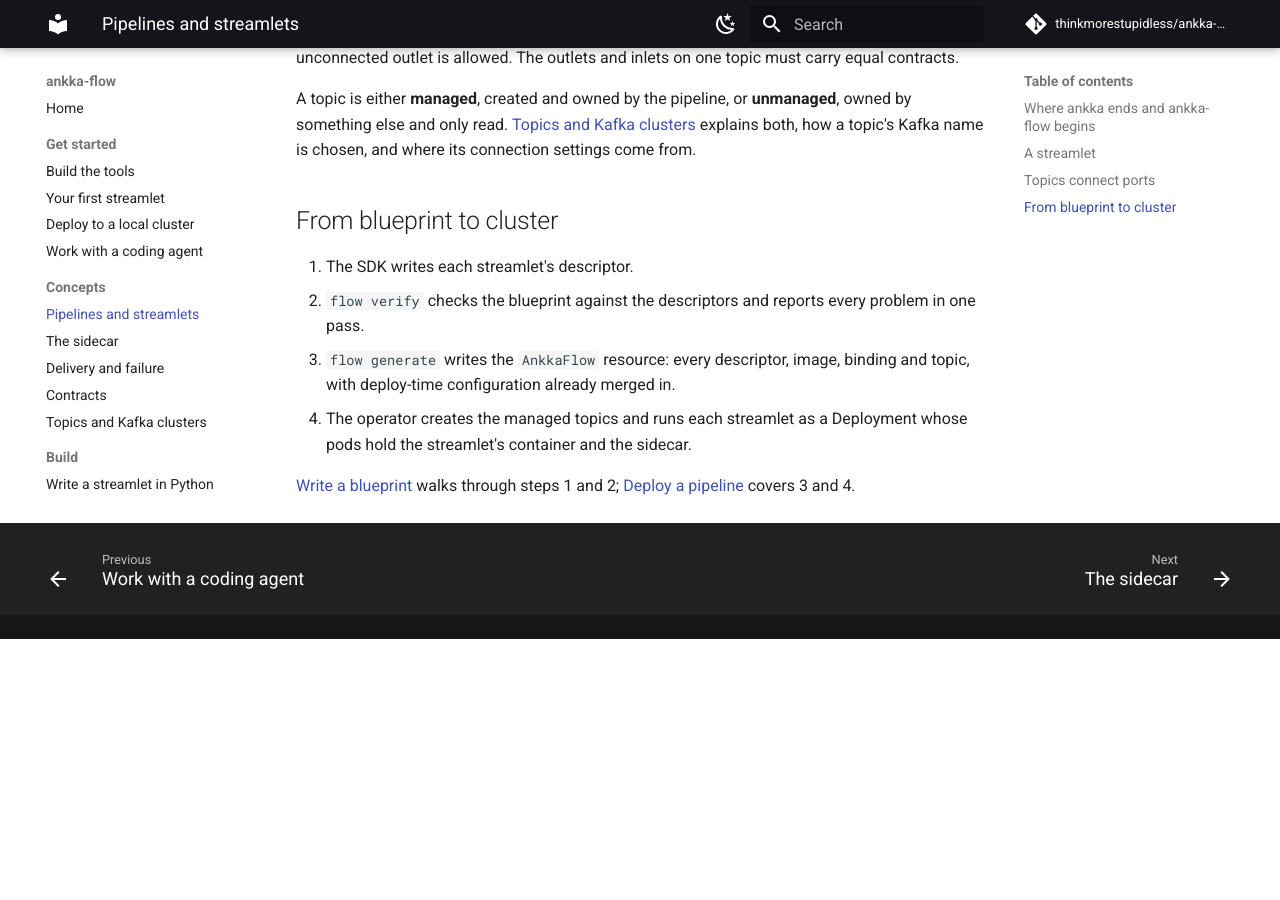
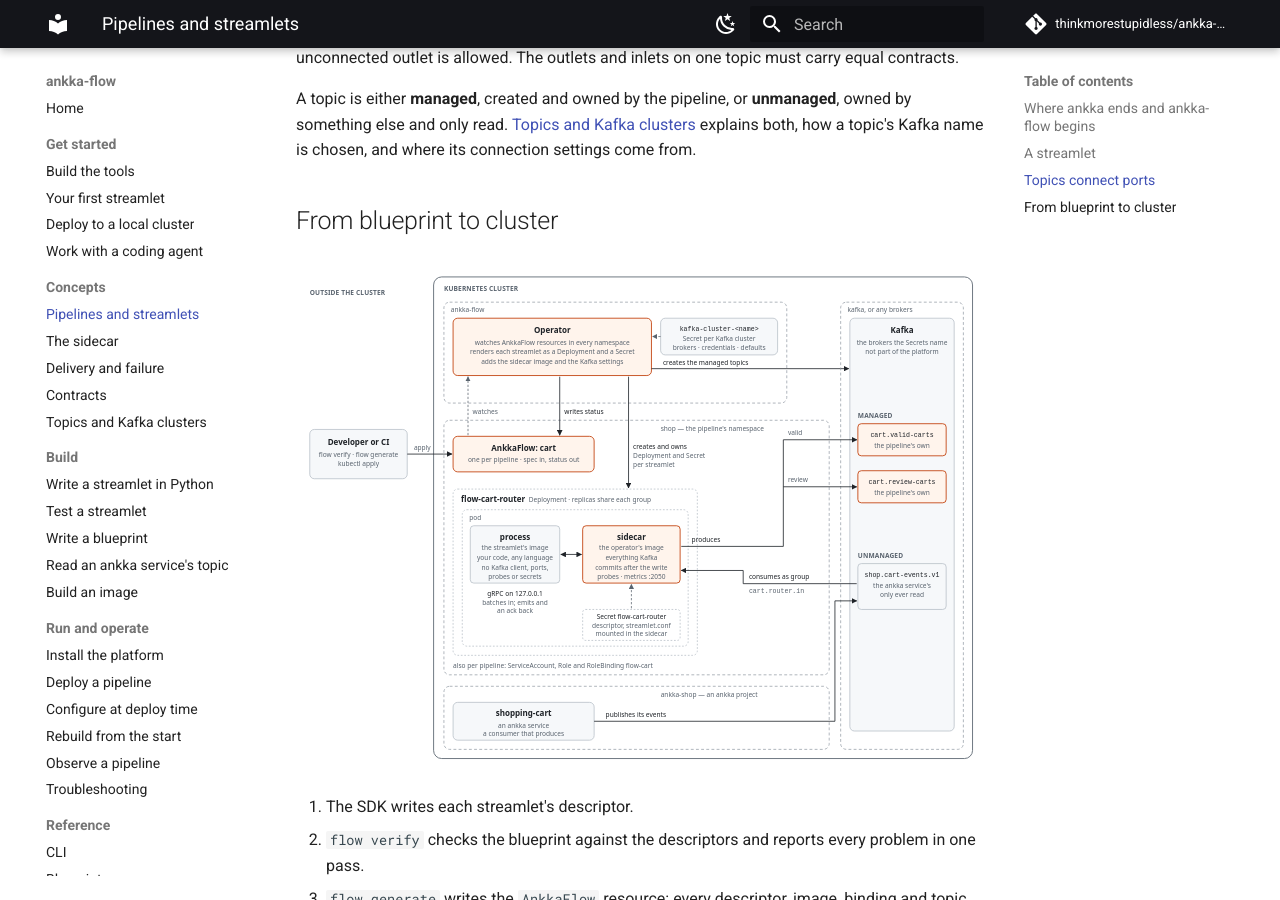
Before and after one commit to thinkmorestupidless/ankka-flow, an MkDocs documentation site: the page built from docs/concepts/pipelines.md, in a window 1280 px wide and 900 px high, scrolled down 1302 px. Built offline with MkDocs 1.6.1 and Material for MkDocs 9.7.7, drawn with Linux system fonts in a browser that asks for light colours; comment, search, counter and statistics services are not loaded; before the commit the page ends 1941 px from its top, so only the background shows below that.

Commit message:
Diagram: ankka-flow on Kubernetes (#5)
* Diagram: ankka-flow on Kubernetes

A hand-written SVG in docs/assets/diagrams/, in the style of ankka's
platform diagram: its own background and a prefers-color-scheme rule, so
one file reads on GitHub and the site in either theme. It shows the
operator in ankka-flow watching the AnkkaFlow resource, reading the
kafka-cluster Secrets, creating the managed topics and owning a
Deployment and Secret per streamlet; a streamlet pod's process and
sidecar talking gRPC on loopback; and the sidecar consuming an ankka
service's unmanaged topic and producing to the pipeline's managed ones,
with the cart-router sample's names.

It goes on Pipelines and streamlets, under From blueprint to cluster, and
in the README; the skill's copy of the page is re-synced.

Co-Authored-By: Claude Opus 5.5 <noreply@anthropic.com>

* README: the diagram goes under the introduction

Co-Authored-By: Claude Opus 5.5 <noreply@anthropic.com>

---------

Co-authored-by: Claude Opus 5.5 <noreply@anthropic.com>

```diff
--- a/docs/concepts/pipelines.md
+++ b/docs/concepts/pipelines.md
@@ -62,6 +62,8 @@ chosen, and where its connection settings come from.
 
 ## From blueprint to cluster
 
+![ankka-flow on Kubernetes: a developer or CI job writes an AnkkaFlow resource with flow generate and applies it. The operator, in namespace ankka-flow, watches AnkkaFlow resources in every namespace, reads the kafka-cluster Secrets, creates the pipeline's managed topics in Kafka, creates and owns a Deployment and a Secret per streamlet, and writes status back. Each streamlet pod has two containers: the process, holding only the streamlet's code, and the sidecar, the operator's image, which owns everything Kafka; they speak gRPC on loopback. The sidecar consumes the unmanaged topic an ankka service publishes, as its own consumer group, and produces to the pipeline's managed topics.](../assets/diagrams/platform.svg)
+
 1. The SDK writes each streamlet's descriptor.
 2. `flow verify` checks the blueprint against the descriptors and reports every problem in one pass.
 3. `flow generate` writes the `AnkkaFlow` resource: every descriptor, image, binding and topic, with
```
Also changed, not shown: README.md (+2 -0 lines), marketplace/plugins/ankka-flow/skills/ankka-flow/references/concepts/pipelines.md (+2 -0 lines), docs/assets/diagrams/platform.svg (added).
